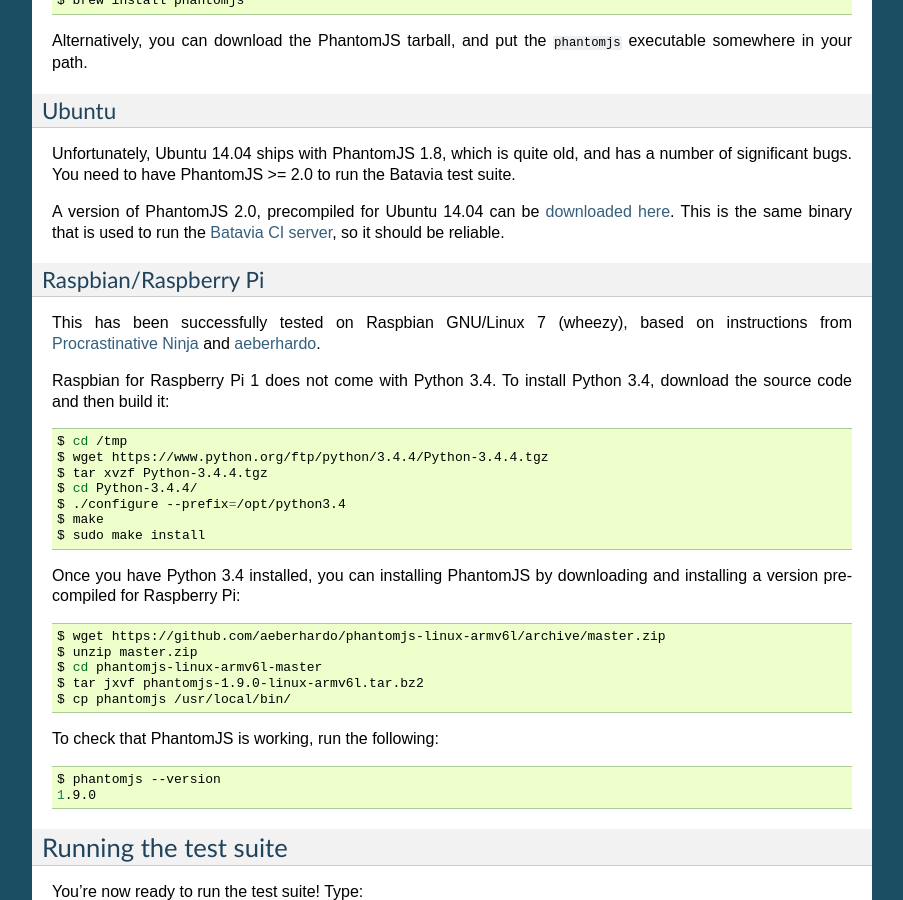
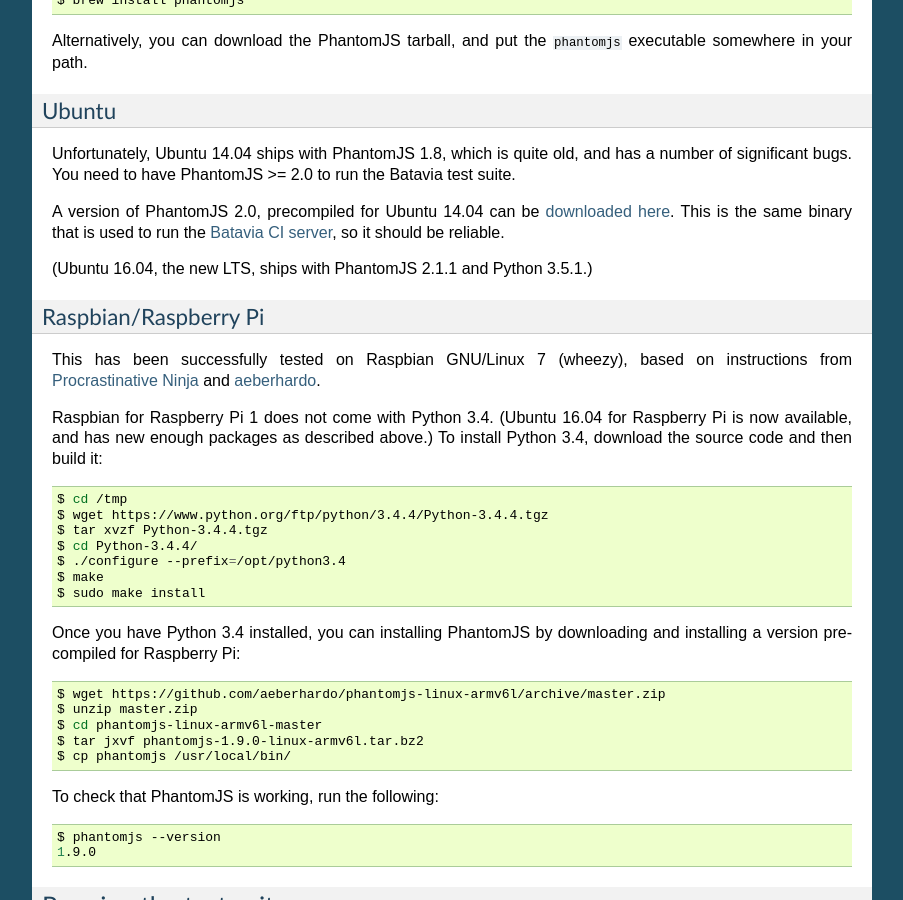
Before and after one commit to beeware/batavia, a Sphinx documentation site: the page built from docs/internals/contributing.rst, in a window 1280 px wide and 900 px high, scrolled down 748 px. Shown: the whole window, without its empty margins (198-1101 px from the left). Built offline with Sphinx 7.4.7, drawn with Linux system fonts in a browser that asks for light colours.

Commit message:
ubuntu 16.04 makes things better
I've only checked versions, not tested (yet) but Ubuntu 16.04 shipped last week (including for Raspi: https://wiki.ubuntu.com/ARM/RaspberryPi#Ubuntu_16.04_LTS ) and while upgrading *just* for pybee might be a bit of a stretch, this document will last well into the 16.04 lifecycle...

```diff
--- a/docs/internals/contributing.rst
+++ b/docs/internals/contributing.rst
@@ -66,6 +66,8 @@
 here`_. This is the same binary that is used to run the `Batavia CI server`_,
 so it should be reliable.
 
+(Ubuntu 16.04, the new LTS, ships with PhantomJS 2.1.1 and Python 3.5.1.)
+
 .. _downloaded here: https://s3.amazonaws.com/travis-phantomjs/phantomjs-2.0.0-ubuntu-14.04.tar.bz2
 .. _Batavia CI server: https://travis-ci.org/pybee/batavia
 
@@ -75,7 +77,8 @@
 This has been successfully tested on Raspbian GNU/Linux 7 (wheezy), based on
 instructions from `Procrastinative Ninja`_ and `aeberhardo`_.
 
-Raspbian for Raspberry Pi 1 does not come with Python 3.4.  To install Python
+Raspbian for Raspberry Pi 1 does not come with Python 3.4.  (Ubuntu 16.04 for Raspberry
+Pi is now available, and has new enough packages as described above.) To install Python
 3.4, download the source code and then build it:
 
 .. code-block:: bash
```
